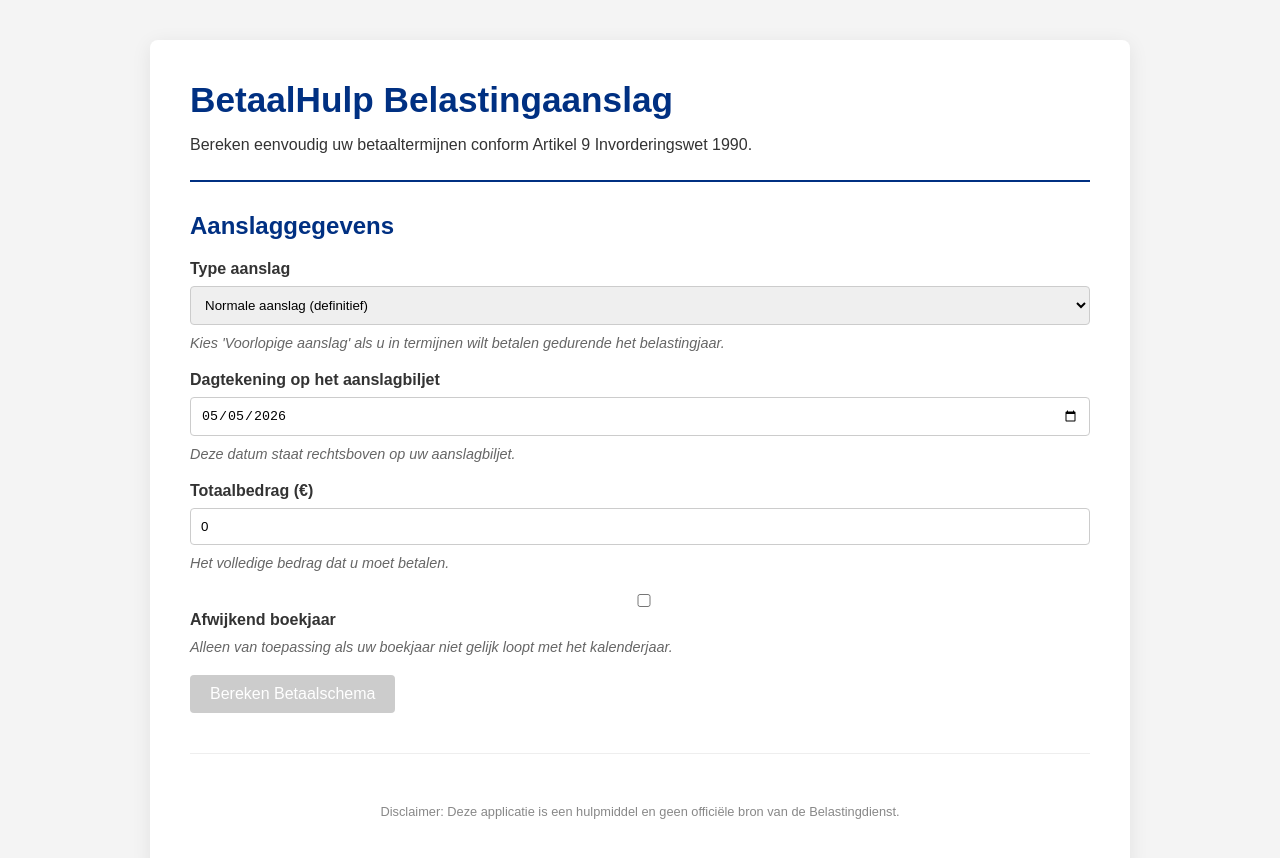
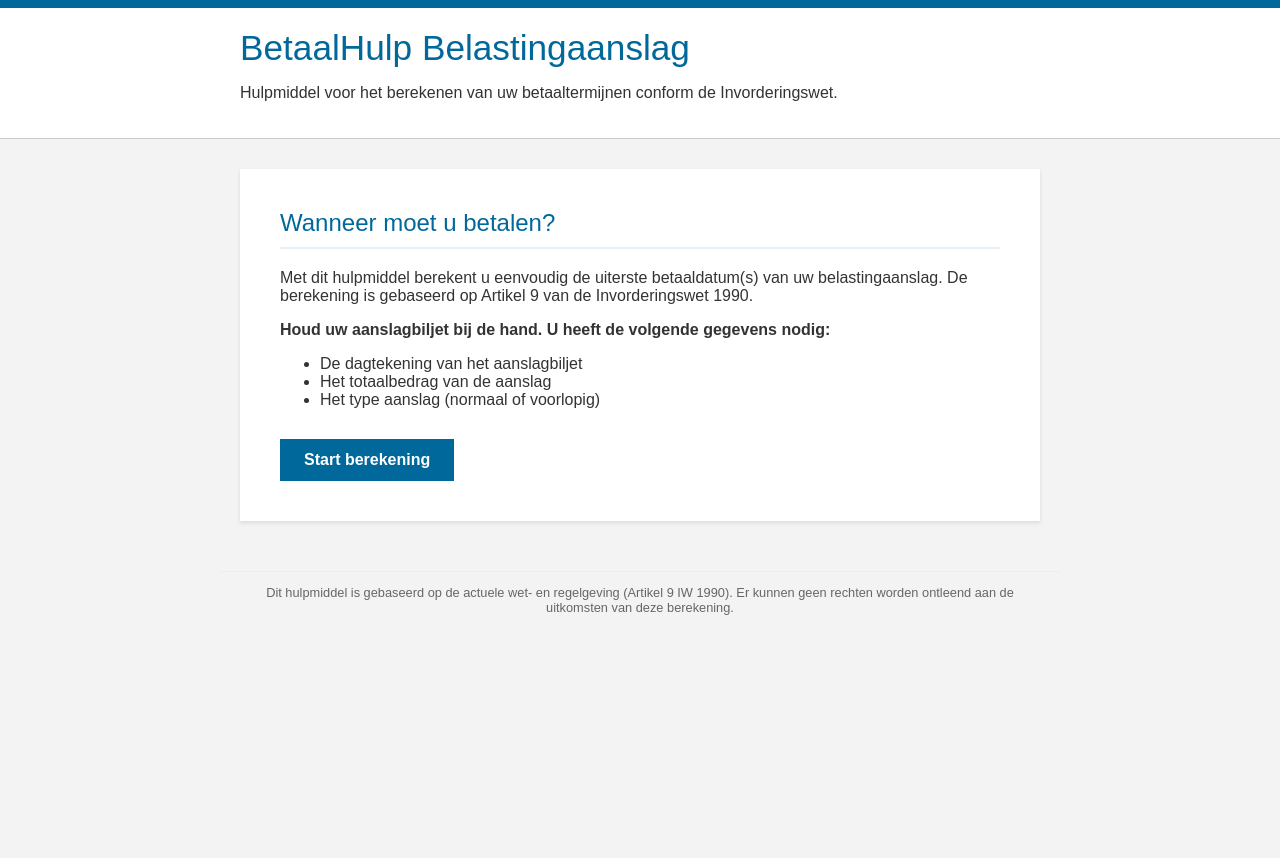
Before and after one commit to palmw01/betaalhulp, a React (Vite) app in the folder betaalhulp-app/: page / in a window 1280 px wide. Shown: the top 858 px of the page. After the commit the page ends 800 px from the top, so only its background shows below. Built offline with nearby package versions, Linux system fonts and the light colour scheme.

Commit message:
UX/UI Upgrade: Official Belastingdienst branding and legal explainability trace

```diff
--- a/betaalhulp-app/src/App.tsx
+++ b/betaalhulp-app/src/App.tsx
@@ -6,7 +6,7 @@ import AssessmentForm from './components/Form/AssessmentForm';
 import PaymentSchedule from './components/Schedule/PaymentSchedule';
 
 function App() {
-  const [step, setStep] = useState<'FORM' | 'RESULT'>('FORM');
+  const [step, setStep] = useState<'INTRO' | 'FORM' | 'RESULT'>('INTRO');
   const [request, setRequest] = useState<AssessmentRequest>({
     type: 'NORMAL',
     date: new Date(),
@@ -25,28 +25,59 @@ function App() {
     setStep('FORM');
   };
 
+  const startWizard = () => {
+    setStep('FORM');
+  };
+
   return (
-    <div className="container">
-      <header>
+    <div className="page-wrapper">
+      <div className="ribbon"></div>
+      <header className="header-container">
+        <div className="content-width">
           <h1>BetaalHulp Belastingaanslag</h1>
-        <p>Bereken eenvoudig uw betaaltermijnen conform Artikel 9 Invorderingswet 1990.</p>
+          <p>Hulpmiddel voor het berekenen van uw betaaltermijnen conform de Invorderingswet.</p>
+        </div>
       </header>
 
-      <main>
-        {step === 'FORM' ? (
+      <main className="content-width">
+        <div className="main-container">
+          {step === 'INTRO' && (
+            <div>
+              <h2>Wanneer moet u betalen?</h2>
+              <p>
+                Met dit hulpmiddel berekent u eenvoudig de uiterste betaaldatum(s) van uw belastingaanslag.
+                De berekening is gebaseerd op Artikel 9 van de Invorderingswet 1990.
+              </p>
+              <p><strong>Houd uw aanslagbiljet bij de hand. U heeft de volgende gegevens nodig:</strong></p>
+              <ul>
+                <li>De dagtekening van het aanslagbiljet</li>
+                <li>Het totaalbedrag van de aanslag</li>
+                <li>Het type aanslag (normaal of voorlopig)</li>
+              </ul>
+              <div style={{ marginTop: '30px' }}>
+                <button className="btn" onClick={startWizard}>Start berekening</button>
+              </div>
+            </div>
+          )}
+
+          {step === 'FORM' && (
             <AssessmentForm
               data={request}
               onChange={setRequest}
               onNext={handleCalculate}
             />
-        ) : (
-          result && <PaymentSchedule result={result} onBack={handleBack} />
           )}
+
+          {step === 'RESULT' && result && (
+            <PaymentSchedule result={result} onBack={handleBack} />
+          )}
+        </div>
       </main>
 
-      <footer>
-        <p style={{ marginTop: '50px', fontSize: '0.8em', textAlign: 'center', color: '#888' }}>
-          Disclaimer: Deze applicatie is een hulpmiddel en geen officiële bron van de Belastingdienst.
+      <footer className="content-width">
+        <p>
+          Dit hulpmiddel is gebaseerd op de actuele wet- en regelgeving (Artikel 9 IW 1990).
+          Er kunnen geen rechten worden ontleend aan de uitkomsten van deze berekening.
         </p>
       </footer>
     </div>
--- a/betaalhulp-app/src/components/Form/AssessmentForm.tsx
+++ b/betaalhulp-app/src/components/Form/AssessmentForm.tsx
@@ -10,55 +10,61 @@ interface Props {
 const AssessmentForm: React.FC<Props> = ({ data, onChange, onNext }) => {
   return (
     <div>
-      <h2>Aanslaggegevens</h2>
+      <h2>Vul uw gegevens in</h2>
       <div className="form-group">
-        <label>Type aanslag</label>
+        <label htmlFor="assessmentType">Type aanslag</label>
         <select
+          id="assessmentType"
           value={data.type}
           onChange={(e) => onChange({ ...data, type: e.target.value as AssessmentType })}
         >
           <option value="NORMAL">Normale aanslag (definitief)</option>
           <option value="PROVISIONAL">Voorlopige aanslag</option>
         </select>
-        <p className="rationale">Kies 'Voorlopige aanslag' als u in termijnen wilt betalen gedurende het belastingjaar.</p>
+        <span className="hint">Een voorlopige aanslag ontvangt u meestal aan het begin van het jaar.</span>
       </div>
 
       <div className="form-group">
-        <label>Dagtekening op het aanslagbiljet</label>
+        <label htmlFor="assessmentDate">Dagtekening op het aanslagbiljet</label>
         <input
+          id="assessmentDate"
           type="date"
           value={data.date.toISOString().split('T')[0]}
           onChange={(e) => onChange({ ...data, date: new Date(e.target.value) })}
         />
-        <p className="rationale">Deze datum staat rechtsboven op uw aanslagbiljet.</p>
+        <span className="hint">De datum waarop de Belastingdienst de aanslag heeft vastgesteld.</span>
       </div>
 
       <div className="form-group">
-        <label>Totaalbedrag (€)</label>
+        <label htmlFor="assessmentAmount">Totaalbedrag (€)</label>
         <input
+          id="assessmentAmount"
           type="number"
-          value={data.amount}
-          onChange={(e) => onChange({ ...data, amount: parseFloat(e.target.value) })}
+          value={data.amount || ''}
+          onChange={(e) => onChange({ ...data, amount: parseFloat(e.target.value) || 0 })}
           placeholder="Bijv. 1250.00"
         />
-        <p className="rationale">Het volledige bedrag dat u moet betalen.</p>
+        <span className="hint">Het 'totaal te betalen' bedrag van uw aanslagbiljet.</span>
       </div>
 
       <div className="form-group">
-        <label>
+        <label style={{ display: 'flex', alignItems: 'center', cursor: 'pointer' }}>
           <input
             type="checkbox"
             checked={data.isCustomBookYear}
             onChange={(e) => onChange({ ...data, isCustomBookYear: e.target.checked })}
+            style={{ width: 'auto', marginRight: '10px' }}
           />
           Afwijkend boekjaar
         </label>
-        <p className="rationale">Alleen van toepassing als uw boekjaar niet gelijk loopt met het kalenderjaar.</p>
+        <span className="hint">Selecteer dit alleen als u een ondernemer bent met een boekjaar dat niet op 1 januari begint.</span>
       </div>
 
-      <button className="btn" onClick={onNext} disabled={!data.amount || isNaN(data.date.getTime())}>
-        Bereken Betaalschema
-      </button>
+      <div style={{ marginTop: '40px' }}>
+        <button className="btn" onClick={onNext} disabled={!data.amount || isNaN(data.date.getTime())}>
+          Bereken betaalschema
+        </button>
+      </div>
     </div>
   );
 };
--- a/betaalhulp-app/src/components/Schedule/PaymentSchedule.tsx
+++ b/betaalhulp-app/src/components/Schedule/PaymentSchedule.tsx
@@ -25,40 +25,54 @@ const PaymentSchedule: React.FC<Props> = ({ result, onBack }) => {
   return (
     <div>
       <div style={{ display: 'flex', justifyContent: 'space-between', alignItems: 'center', marginBottom: '20px' }}>
-        <h2>Uw Persoonlijke Betaalschema</h2>
-        <div style={{ background: '#e6f0fa', padding: '10px 15px', borderRadius: '4px', fontWeight: 'bold' }}>
-          Totaal: {result.terms.length} {result.terms.length === 1 ? 'termijn' : 'termijnen'}
+        <h2>Uw betaalschema</h2>
+        <div style={{ background: '#e6f0fa', padding: '10px 15px', fontWeight: 'bold', color: '#01689b' }}>
+          {result.terms.length} {result.terms.length === 1 ? 'termijn' : 'termijnen'}
         </div>
       </div>
 
-      <p style={{ marginBottom: '30px', fontSize: '1.1em' }}>
-        Op basis van uw {result.terms.length > 1 ? 'voorlopige' : 'normale'} aanslag zijn de volgende betaalmomenten vastgesteld:
+      <p style={{ marginBottom: '30px' }}>
+        U moet het totaalbedrag betalen in de volgende termijn(en):
       </p>
 
-      <div className="term-grid">
+      <div className="terms-list">
         {result.terms.map((term, index) => (
-          <div key={index} className="card">
-            <div style={{ fontWeight: 'bold', fontSize: '1.2em', color: '#003082' }}>
-              {term.label}
+          <div key={index} className="term-item">
+            <div style={{ fontWeight: 'bold', fontSize: '1.2em' }}>
+              {term.label}: {formatCurrency(term.amount)}
             </div>
-            <div style={{ margin: '8px 0', fontSize: '1.1em' }}>
-              {formatCurrency(term.amount)}
+            <div className="deadline">
+              Uiterste betaaldatum: {formatDate(term.date)}
             </div>
-            <div style={{ color: '#d52b1e', fontWeight: 'bold' }}>
-              Viterlijk betalen op: {formatDate(term.date)}
+            <div className="rationale" style={{ marginTop: '10px', fontSize: '0.9em' }}>
+              {term.rationale}
             </div>
-            <div className="rationale">{term.rationale}</div>
           </div>
         ))}
       </div>
 
-      <div className="legal-basis">
-        Wettelijke basis: {result.legalBasis}
+      <div className="trace-container">
+        <h3 style={{ marginTop: 0, color: '#01689b', fontSize: '1.1em' }}>Hoe is deze berekening tot stand gekomen?</h3>
+        <p style={{ fontSize: '0.9em' }}>
+          De Belastingdienst berekent uw betaaltermijnen op basis van wettelijke regels.
+          Hieronder ziet u de stappen die zijn gevolgd voor uw specifieke situatie:
+        </p>
+        <div style={{ marginTop: '15px' }}>
+          {result.trace.map((step, index) => (
+            <div key={index} className="trace-step">
+              <div className="trace-label">{step.step}</div>
+              <div style={{ flex: 1 }}>
+                {step.result}
+                <span className="legal-basis-tag">{step.legalBasis}</span>
+              </div>
+            </div>
+          ))}
+        </div>
       </div>
 
-      <div style={{ marginTop: '30px' }}>
+      <div style={{ marginTop: '40px', borderTop: '1px solid #eee', paddingTop: '20px' }}>
         <button className="btn" onClick={onBack}>
-          Terug naar invoer
+          Nieuwe berekening
         </button>
       </div>
     </div>
--- a/betaalhulp-app/src/index.css
+++ b/betaalhulp-app/src/index.css
@@ -1,9 +1,11 @@
 :root {
-  --primary-color: #003082; /* Belastingdienst blue */
+  --primary-color: #01689b; /* Official Rijksoverheid Blue */
   --secondary-color: #ffffff;
+  --accent-color: #d52b1e; /* Red for deadlines/warnings */
   --text-color: #333;
-  --bg-color: #f4f4f4;
-  --border-radius: 4px;
+  --bg-color: #f3f3f3;
+  --border-radius: 0px; /* Belastingdienst style is quite sharp/flat */
+  --shadow: 0 2px 4px rgba(0,0,0,0.1);
 }
 
 body {
@@ -14,35 +16,69 @@ body {
   padding: 0;
 }
 
-.container {
-  max-width: 800px;
-  margin: 40px auto;
-  background: white;
-  padding: 40px;
-  border-radius: var(--border-radius);
-  box-shadow: 0 4px 12px rgba(0,0,0,0.1);
+/* The Ribbon */
+.ribbon {
+  height: 8px;
+  background-color: #01689b;
+  width: 100%;
 }
 
-h1, h2 {
+.header-container {
+  background-color: white;
+  padding: 20px 0;
+  border-bottom: 1px solid #ccc;
+  margin-bottom: 30px;
+}
+
+.content-width {
+  max-width: 800px;
+  margin: 0 auto;
+  padding: 0 20px;
+}
+
+.main-container {
+  background-color: white;
+  padding: 40px;
+  box-shadow: var(--shadow);
+  margin-bottom: 50px;
+}
+
+h1 {
   color: var(--primary-color);
+  font-size: 2.4em;
+  margin: 0 0 10px 0;
+  font-weight: normal;
+}
+
+h2 {
+  color: var(--primary-color);
+  border-bottom: 2px solid #e6f0fa;
+  padding-bottom: 10px;
+  margin-top: 0;
+  font-weight: normal;
 }
 
 .btn {
   background-color: var(--primary-color);
   color: white;
   border: none;
-  padding: 10px 20px;
-  border-radius: var(--border-radius);
+  padding: 12px 24px;
   cursor: pointer;
   font-size: 16px;
+  font-weight: bold;
+}
+
+.btn:hover {
+  background-color: #004b71;
 }
 
 .btn:disabled {
   background-color: #ccc;
+  cursor: not-allowed;
 }
 
 .form-group {
-  margin-bottom: 20px;
+  margin-bottom: 25px;
 }
 
 .form-group label {
@@ -53,36 +89,66 @@ h1, h2 {
 
 .form-group input, .form-group select {
   width: 100%;
-  padding: 10px;
-  border: 1px solid #ccc;
-  border-radius: var(--border-radius);
+  padding: 12px;
+  border: 1px solid #707070;
   box-sizing: border-box;
+  font-size: 16px;
+}
+
+.hint {
+  font-size: 0.9em;
+  color: #666;
+  margin-top: 5px;
+  display: block;
 }
 
 .card {
   border: 1px solid #ddd;
-  padding: 15px;
-  margin-bottom: 10px;
-  border-radius: var(--border-radius);
+  background: #fff;
+  padding: 20px;
+  margin-bottom: 15px;
 }
 
-.term-grid {
-  display: grid;
-  grid-template-columns: repeat(auto-fill, minmax(200px, 1fr));
-  gap: 15px;
-  margin-top: 20px;
+.term-item {
+  border-left: 4px solid var(--primary-color);
+  padding-left: 20px;
+  margin-bottom: 30px;
 }
 
-.rationale {
-  font-size: 0.9em;
-  color: #666;
-  font-style: italic;
-  margin-top: 10px;
+.deadline {
+  color: var(--accent-color);
+  font-weight: bold;
+  font-size: 1.1em;
 }
 
-.legal-basis {
-  margin-top: 30px;
-  padding-top: 15px;
-  border-top: 1px solid #eee;
+.trace-container {
+  background-color: #e6f0fa;
+  padding: 20px;
+  margin-top: 40px;
+}
+
+.trace-step {
+  display: flex;
+  margin-bottom: 10px;
+  font-size: 0.9em;
+}
+
+.trace-label {
+  width: 200px;
   font-weight: bold;
 }
+
+.legal-basis-tag {
+  background: #fff;
+  padding: 2px 8px;
+  font-size: 0.8em;
+  border: 1px solid #ccc;
+  margin-left: 10px;
+}
+
+footer {
+  text-align: center;
+  padding: 40px 0;
+  color: #666;
+  font-size: 0.8em;
+}
--- a/betaalhulp-app/src/logic/taxEngine.ts
+++ b/betaalhulp-app/src/logic/taxEngine.ts
@@ -1,36 +1,67 @@
-import type { AssessmentRequest, AssessmentResult, PaymentTerm } from './types';
+import type { AssessmentRequest, AssessmentResult, PaymentTerm, CalculationStep } from './types';
 
 export function calculatePaymentTerms(request: AssessmentRequest): AssessmentResult {
   const { type, date, amount, isCustomBookYear } = request;
   const year = date.getFullYear();
   const month = date.getMonth() + 1; // 1-12
+  const trace: CalculationStep[] = [];
+
+  trace.push({
+    step: 'Vaststellen aanslagtype',
+    result: type === 'PROVISIONAL' ? 'Voorlopige aanslag' : 'Normale aanslag',
+    legalBasis: 'Artikel 9, eerste en vijfde lid, IW 1990'
+  });
 
   // LID 5: Voorlopige aanslag in het belastingjaar
   if (type === 'PROVISIONAL') {
     const numTerms = 12 - month;
+
+    trace.push({
+      step: 'Berekenen aantal termijnen',
+      result: `${numTerms} termijnen mogelijk (12 - maand ${month})`,
+      legalBasis: 'Artikel 9, vijfde lid, eerste volzin, IW 1990',
+      sourceFile: 'begrippen/termijnenberekening-resterende-maanden.md'
+    });
 
     if (numTerms > 1) {
       const terms: PaymentTerm[] = [];
       const termAmount = Math.floor((amount / numTerms) * 100) / 100;
       let remaining = amount;
 
+      trace.push({
+        step: 'Toepassen termijnregeling',
+        result: `Bedrag wordt verdeeld over ${numTerms} gelijke termijnen`,
+        legalBasis: 'Artikel 9, vijfde lid, tweede volzin, IW 1990',
+        sourceFile: 'regels/AR-9-5a.md'
+      });
+
       for (let i = 1; i <= numTerms; i++) {
         let termDate = new Date(date);
         termDate.setMonth(termDate.getMonth() + i);
 
         // LI 2008: Eindejaarsregeling
-        // Voor aanslagen gedagtekend in november of eerder (month <= 11)
-        // Verschuif laatste termijn naar 31 december
         if (i === numTerms && month <= 11 && !isCustomBookYear) {
           const dec31 = new Date(year, 11, 31);
           if (termDate < dec31) {
+            trace.push({
+              step: `Verschuiving laatste termijn (Lid ${i})`,
+              result: 'Verschoven naar 31 december (begunstigend beleid)',
+              legalBasis: '§ 9.1 Leidraad Invordering 2008',
+              sourceFile: 'regels/AR-LI-9-1a.md'
+            });
             termDate = dec31;
           }
         }
 
-        // LI 2008: Afwijkend boekjaar (laatste dag van de maand)
+        // LI 2008: Afwijkend boekjaar
         if (i === numTerms && isCustomBookYear) {
           termDate = new Date(termDate.getFullYear(), termDate.getMonth() + 1, 0);
+          trace.push({
+            step: `Verschuiving laatste termijn (Afwijkend boekjaar)`,
+            result: `Gesteld op laatste dag van de maand: ${termDate.toLocaleDateString()}`,
+            legalBasis: '§ 9.1 Leidraad Invordering 2008',
+            sourceFile: 'regels/AR-LI-9-1b.md'
+          });
         }
 
         const currentAmount = i === numTerms ? Math.round(remaining * 100) / 100 : termAmount;
@@ -48,14 +79,29 @@ export function calculatePaymentTerms(request: AssessmentRequest): AssessmentRes
 
       return {
         terms,
-        legalBasis: 'Artikel 9, vijfde lid, Invorderingswet 1990'
+        legalBasis: 'Artikel 9, vijfde lid, Invorderingswet 1990',
+        trace
       };
+    } else {
+      trace.push({
+        step: 'Controle aantal termijnen',
+        result: 'Slechts 1 termijn berekend -> Terugval naar hoofdregel',
+        legalBasis: 'Artikel 9, vijfde lid, derde volzin, IW 1990',
+        sourceFile: 'begrippen/terugvalregel-lid-1.md'
+      });
     }
   }
 
   // LID 1: Standaardregeling (6 weken)
   const dueDate = new Date(date);
   dueDate.setDate(dueDate.getDate() + 42); // 6 weeks
+
+  trace.push({
+    step: 'Toepassen hoofdregel',
+    result: 'Betalingstermijn van zes weken na dagtekening',
+    legalBasis: 'Artikel 9, eerste lid, IW 1990',
+    sourceFile: 'regels/AR-9-1.md'
+  });
 
   return {
     terms: [{
@@ -64,6 +110,7 @@ export function calculatePaymentTerms(request: AssessmentRequest): AssessmentRes
       label: 'Volledig bedrag',
       rationale: 'Invorderbaarheid treedt in zodra de termijn van zes weken na de dagtekening is verstreken (Art. 9 lid 1 IW 1990).'
     }],
-    legalBasis: 'Artikel 9, eerste lid, Invorderingswet 1990'
+    legalBasis: 'Artikel 9, eerste lid, Invorderingswet 1990',
+    trace
   };
 }
```
Also changed, not shown: betaalhulp-app/src/logic/types.ts (+8 -0 lines). Lines whose indentation alone changed are shown as unchanged.
